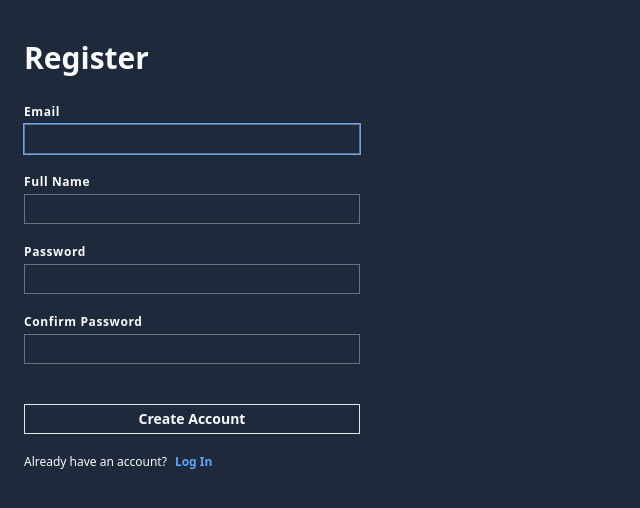
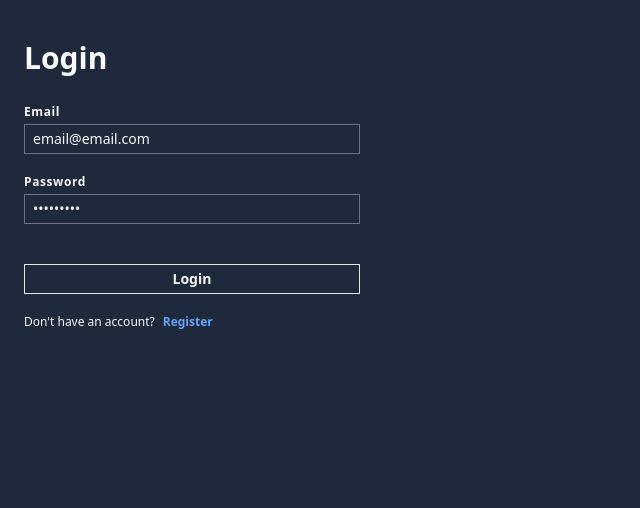
Before and after one commit to r-ILIASS/react_auth, a React (Vite) app: page / in a window 1280 px wide. Shown: the top 508 px of the page, without its empty margins (0-640 px from the left). Built offline with nearby package versions, Linux system fonts and the light colour scheme.

Commit message:
login form skeleton

```diff
--- a/src/App.jsx
+++ b/src/App.jsx
@@ -1,9 +1,10 @@
-import Register from "./components/Register";
+// import Register from "./components/Register";
+import Login from "./components/Login";
 
 const App = () => {
   return (
     <main>
-      <Register />
+      <Login />
     </main>
   )
 }
--- /dev/null
+++ b/src/components/Login.jsx
@@ -0,0 +1,96 @@
+import { useRef, useState, useEffect } from "react";
+
+const Login = () => {
+    const emailRef = useRef();
+    const errRef = useRef();
+
+    const [email, setEmail] = useState("email@email.com"); // TODO:
+    const [password, setPassword] = useState("G4moto@ma"); // TODO:
+
+    const [errMsg, setErrMsg] = useState("");
+    const [success, setSuccess] = useState(false);
+
+    // focus email on mount
+    useEffect(() => {
+        // emailRef.current.focus();
+    }, []);
+
+    // clear errMsg on user interaction
+    useEffect(() => {
+        setErrMsg("");
+    }, [email, password]);
+
+    // submit
+    const handleSubmit = (e) => {
+        e.preventDefault();
+
+        console.log("submitted");
+    };
+
+    return (
+        <section>
+            {/* success message */}
+            {success && (
+                <div className="form-container-success">You are logged in!</div>
+            )}
+
+            {/* -- Error Message */}
+            {errMsg && (
+                <p
+                    className="form-container-error"
+                    ref={errRef}
+                    aria-live="assertive"
+                >
+                    {errMsg}
+                </p>
+            )}
+
+            {/* -- Form Title */}
+            <div className="form-container-heading">
+                <h1>Login</h1>
+            </div>
+
+            {/* -- Form */}
+            <form onSubmit={handleSubmit}>
+                {/* email */}
+                <div>
+                    <label htmlFor="email">Email</label>
+                    <input
+                        type="email"
+                        id="email"
+                        ref={emailRef}
+                        autoComplete="off"
+                        onChange={(e) => setEmail(e.target.value)}
+                        value={email}
+                        required
+                    />
+                </div>
+
+                {/* password */}
+                <div>
+                    <label htmlFor="password">Password</label>
+                    <input
+                        type="password"
+                        id="password"
+                        onChange={(e) => setPassword(e.target.value)}
+                        value={password}
+                        required
+                    />
+                </div>
+
+                {/* space */}
+                <div />
+
+                {/* submit */}
+                <button>Login</button>
+
+                <span>
+                    Don't have an account?
+                    <a href="/">Register</a>
+                </span>
+            </form>
+        </section>
+    );
+};
+
+export default Login;
```
Also changed, not shown: src/App.css (deleted).
